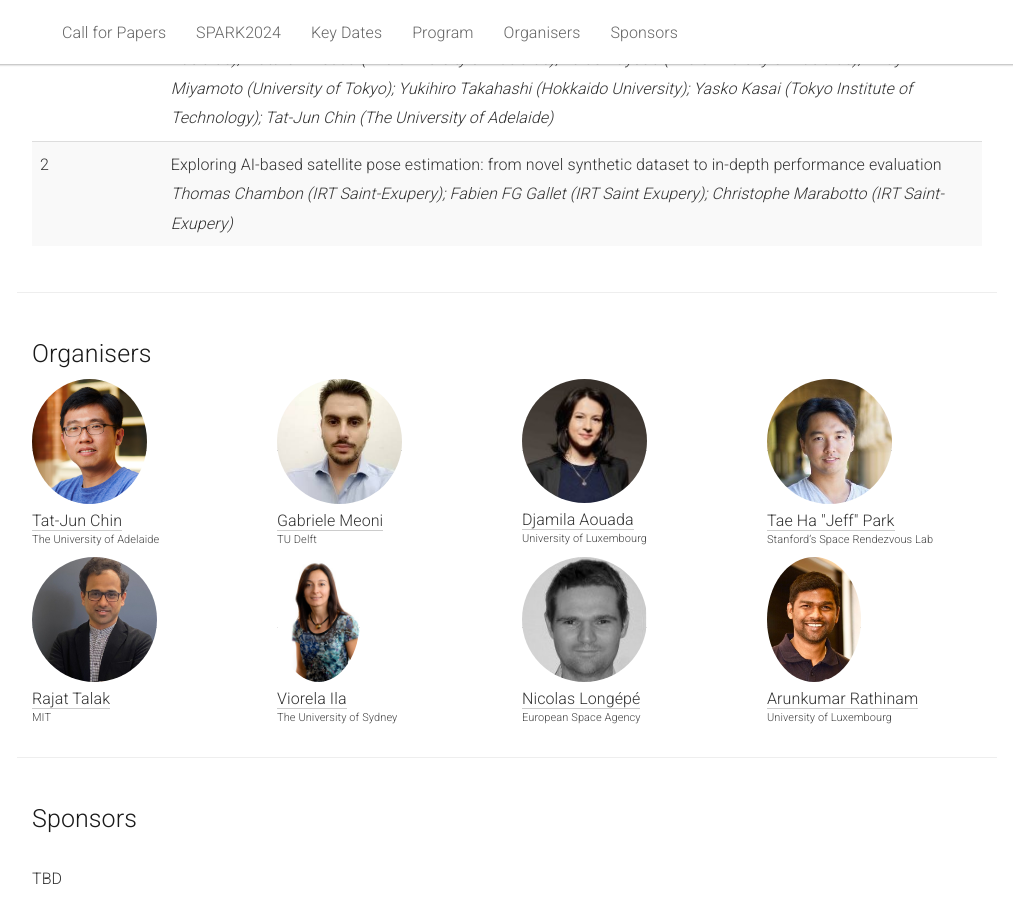
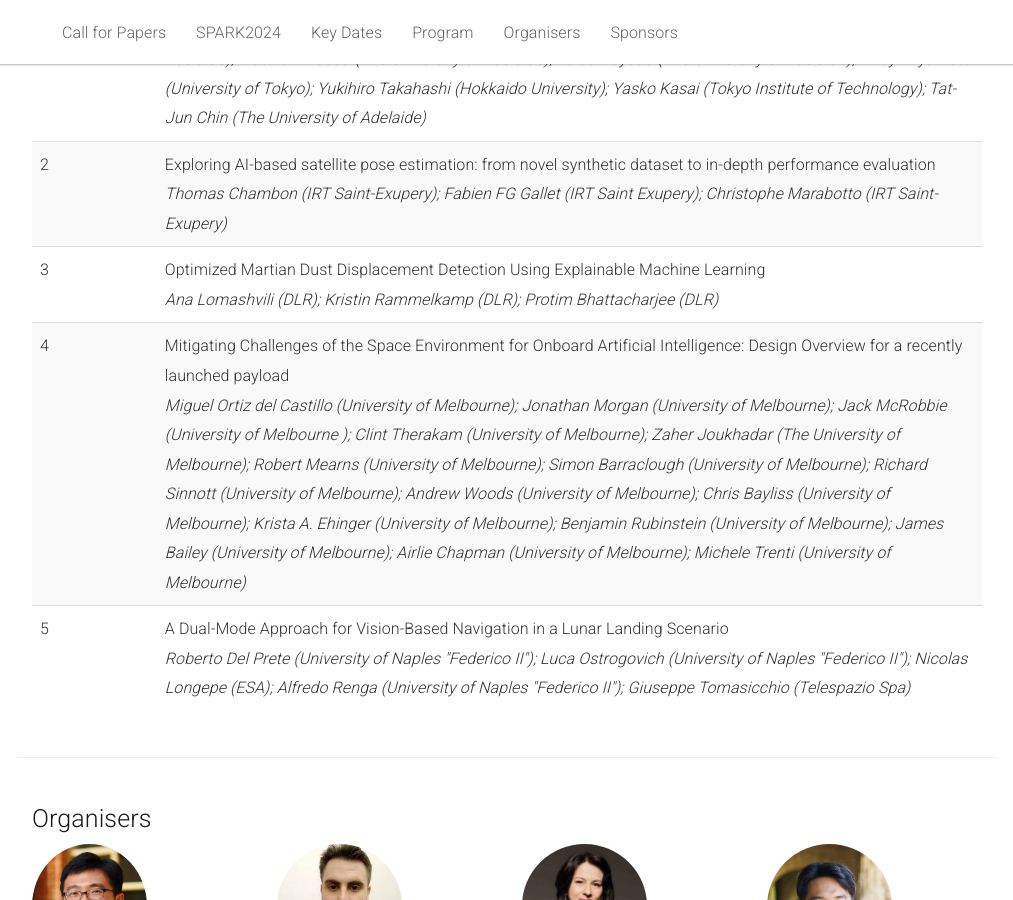
Before and after one commit to AIforSpace/2024, a Jekyll site: the page built from _pages/home.md, in a window 1280 px wide and 900 px high, scrolled down 4350 px. Shown: the whole window, without its empty margins (133-1146 px from the left). Built offline with Jekyll 4.4.1, drawn with Linux system fonts in a browser that asks for light colours.

Commit message:
Update home.md

```diff
--- a/_pages/home.md
+++ b/_pages/home.md
@@ -296,6 +296,30 @@ monitoring control interfaces.
           <br><em>Thomas Chambon (IRT Saint-Exupery); Fabien FG Gallet (IRT Saint Exupery); Christophe Marabotto (IRT Saint-Exupery)</em>
           </td>
         </tr>
+        <tr>
+          <td>
+          3  <br>
+          </td>
+          <td>Optimized Martian Dust Displacement Detection Using Explainable Machine Learning
+          <br><em>Ana Lomashvili (DLR); Kristin Rammelkamp (DLR); Protim Bhattacharjee (DLR)</em>
+          </td>
+        </tr>
+        <tr>
+          <td>
+          4  <br>
+          </td>
+          <td>Mitigating Challenges of the Space Environment for Onboard Artificial Intelligence: Design Overview for a recently launched payload
+          <br><em>Miguel Ortiz del Castillo (University of Melbourne); Jonathan Morgan (University of Melbourne); Jack McRobbie (University of Melbourne	); Clint Therakam (University of Melbourne); Zaher Joukhadar (The University of Melbourne); Robert Mearns (University of Melbourne); Simon Barraclough (University of Melbourne); Richard Sinnott (University of Melbourne); Andrew Woods (University of Melbourne); Chris Bayliss (University of Melbourne); Krista A. Ehinger (University of Melbourne); Benjamin Rubinstein (University of Melbourne); James Bailey (University of Melbourne); Airlie Chapman (University of Melbourne); Michele Trenti (University of Melbourne)</em>
+          </td>
+        </tr>
+        <tr>
+          <td>
+          5  <br>
+          </td>
+          <td>A Dual-Mode Approach for Vision-Based Navigation in a Lunar Landing Scenario
+          <br><em>Roberto Del Prete (University of Naples "Federico II"); Luca Ostrogovich (University of Naples "Federico II"); Nicolas Longepe (ESA); Alfredo Renga (University of Naples "Federico II"); Giuseppe  Tomasicchio (Telespazio Spa)</em>
+          </td>
+        </tr>
       </tbody>
     </table>
   </div>
```
